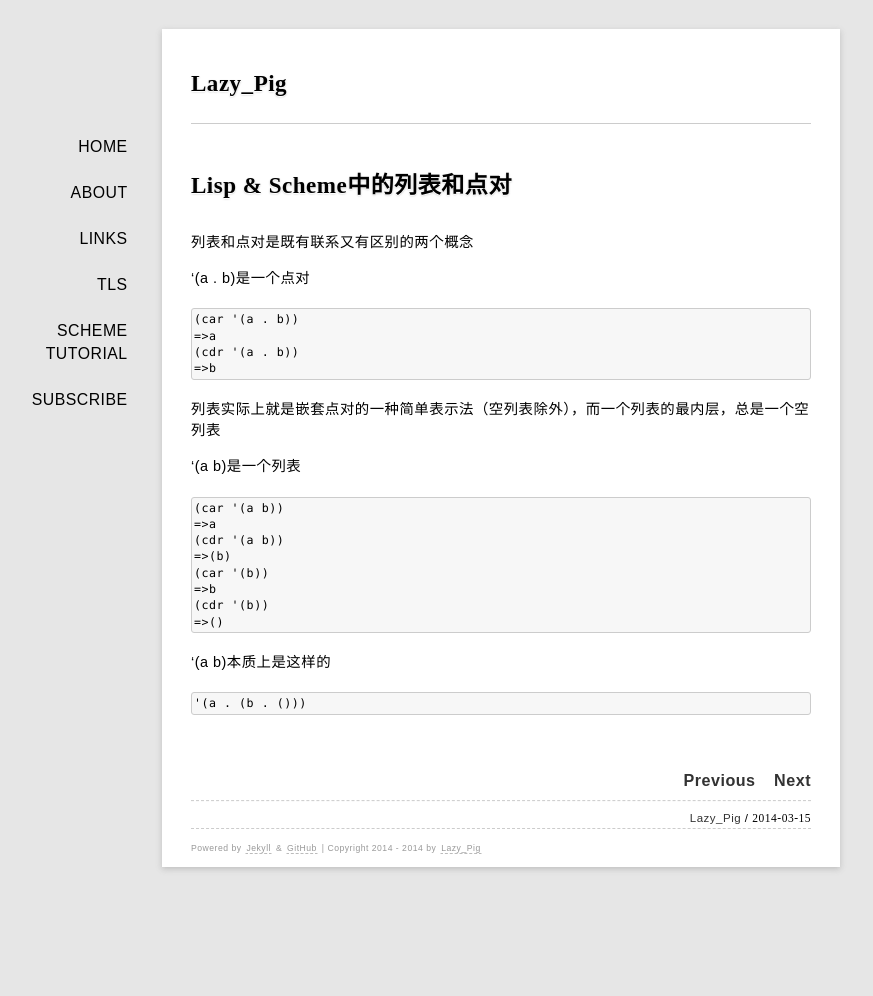
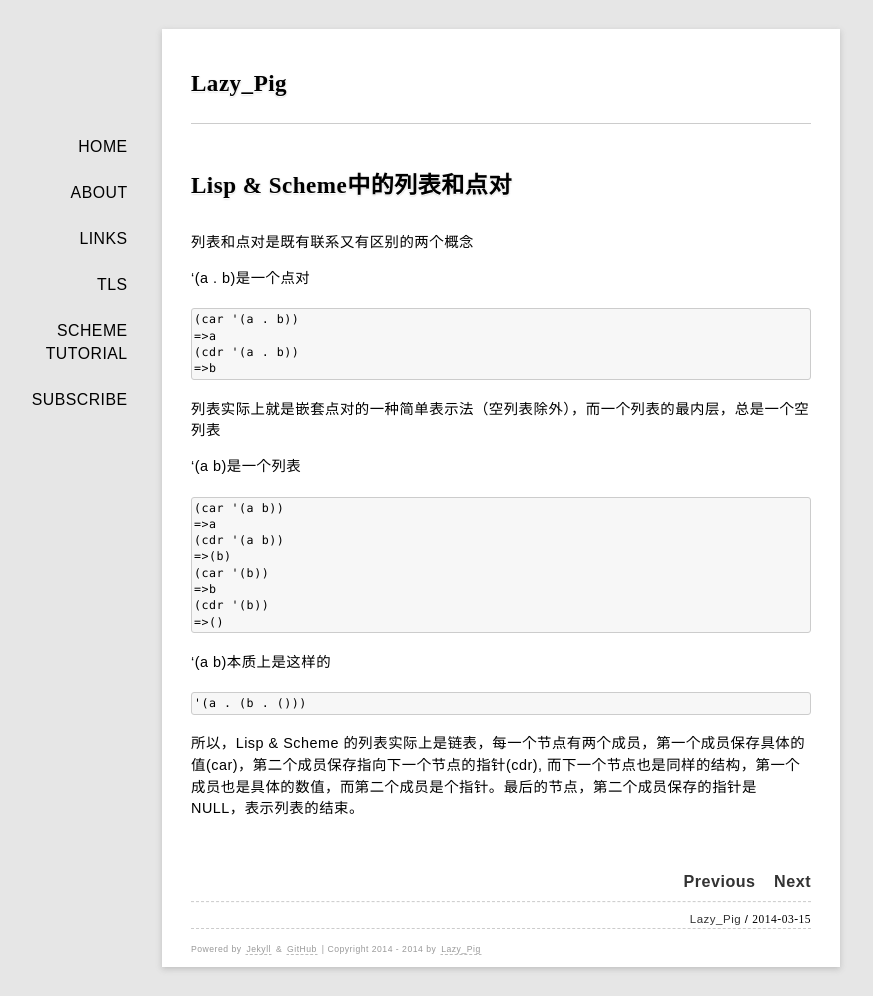
Before and after one commit to rhuichao/uternet.github.io, a Jekyll site: the page built from _posts/2014-03-15-list_and_pair.md, in a window 1280 px wide. Shown: the whole page, without its empty margins (139-1012 px from the left). Built offline with Jekyll 4.4.1, drawn with Linux system fonts in a browser that asks for light colours; some web fonts are replaced; Markdown is read by kramdown in place of the engine named in the settings; before the commit the page ends 900 px from its top, so only the background shows below that.

Commit message:
new document posted

```diff
--- a/_posts/2014-03-15-list_and_pair.md
+++ b/_posts/2014-03-15-list_and_pair.md
@@ -28,3 +28,5 @@ date:   2014-03-15
 '(a b)本质上是这样的
 
     '(a . (b . ()))
+
+所以，Lisp & Scheme 的列表实际上是链表，每一个节点有两个成员，第一个成员保存具体的值(car)，第二个成员保存指向下一个节点的指针(cdr), 而下一个节点也是同样的结构，第一个成员也是具体的数值，而第二个成员是个指针。最后的节点，第二个成员保存的指针是 NULL，表示列表的结束。
```
